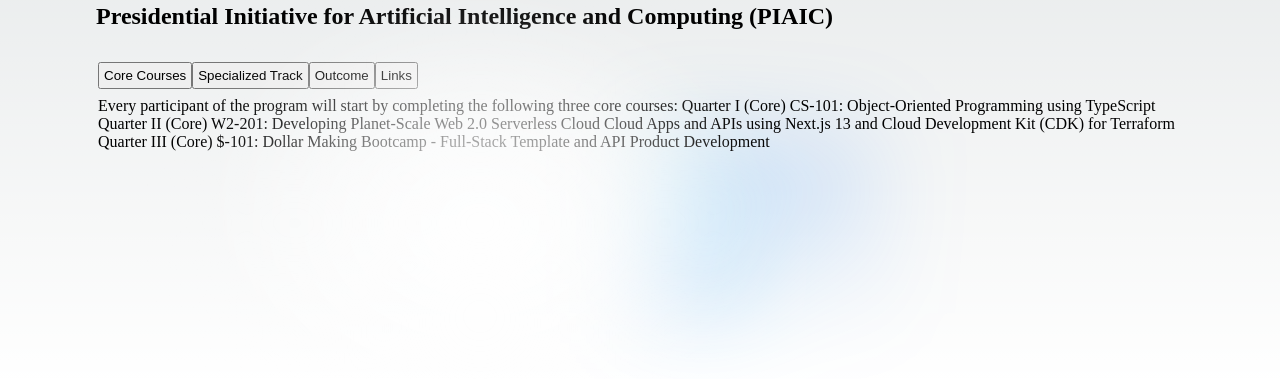
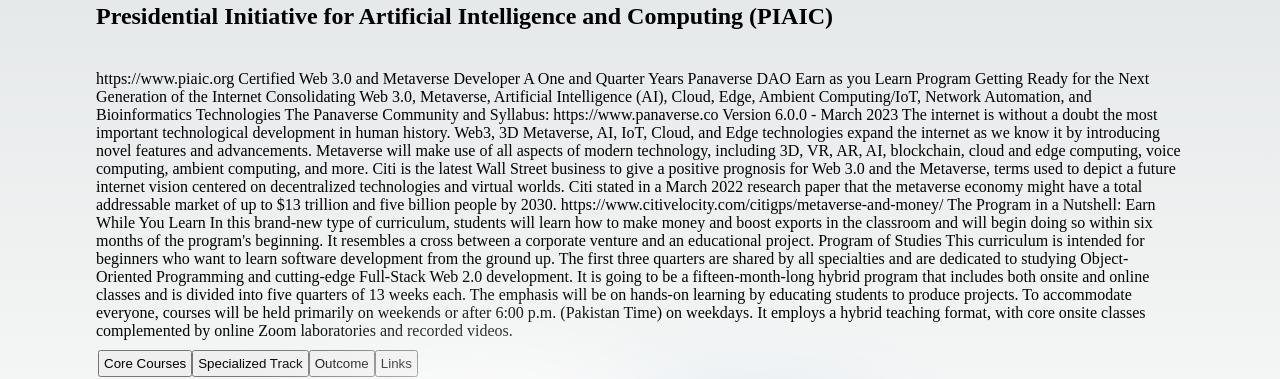
Before and after one commit to fazzyA/PIAIC-syllabus, a Next.js app: page / in a window 1280 px wide. Shown: the part 427-806 px from the top of the page. Built offline with nearby package versions, Linux system fonts and the light colour scheme.

Commit message:
all content added

```diff
--- a/components/header.js
+++ b/components/header.js
@@ -11,6 +11,7 @@
         <Heading my={30}>Presidential Initiative for Artificial Intelligence and Computing (PIAIC)
       </Heading>
       <Divider className="" />
+
       </>
     );
   }
--- /dev/null
+++ b/components/hero.js
@@ -0,0 +1,30 @@
+import { Text} from '@chakra-ui/react'
+import logo from '../assets/images/Logo.png'
+
+  export default function Hero() {
+
+    return (
+        <>
+
+      <Text my={10}>https://www.piaic.org
+Certified Web 3.0 and Metaverse Developer
+A One and Quarter Years Panaverse DAO Earn as you Learn Program
+Getting Ready for the Next Generation of the Internet
+Consolidating Web 3.0, Metaverse, Artificial Intelligence (AI), Cloud, Edge, Ambient Computing/IoT, Network Automation, and Bioinformatics Technologies
+The Panaverse Community and Syllabus: https://www.panaverse.co
+Version 6.0.0 - March 2023
+The internet is without a doubt the most important technological development in human history. Web3, 3D Metaverse, AI, IoT, Cloud, and Edge technologies expand the internet as we know it by introducing novel features and advancements. Metaverse will make use of all aspects of modern technology, including 3D, VR, AR, AI, blockchain, cloud and edge computing, voice computing, ambient computing, and more.
+
+Citi is the latest Wall Street business to give a positive prognosis for Web 3.0 and the Metaverse, terms used to depict a future internet vision centered on decentralized technologies and virtual worlds. Citi stated in a March 2022 research paper that the metaverse economy might have a total addressable market of up to $13 trillion and five billion people by 2030.
+https://www.citivelocity.com/citigps/metaverse-and-money/
+
+The Program in a Nutshell: Earn While You Learn
+In this brand-new type of curriculum, students will learn how to make money and boost exports in the classroom and will begin doing so within six months of the program's beginning. It resembles a cross between a corporate venture and an educational project.
+
+Program of Studies
+This curriculum is intended for beginners who want to learn software development from the ground up. The first three quarters are shared by all specialties and are dedicated to studying Object-Oriented Programming and cutting-edge Full-Stack Web 2.0 development. It is going to be a fifteen-month-long hybrid program that includes both onsite and online classes and is divided into five quarters of 13 weeks each. The emphasis will be on hands-on learning by educating students to produce projects. To accommodate everyone, courses will be held primarily on weekends or after 6:00 p.m. (Pakistan Time) on weekdays. It employs a hybrid teaching format, with core onsite classes complemented by online Zoom laboratories and recorded videos.
+
+</Text>
+      </>
+    );
+  }
--- a/pages/app.tsx
+++ b/pages/app.tsx
@@ -2,7 +2,7 @@
 import styles from '@/styles/Home.module.css'
 import Navigation from '../components/navigation'
 import Header from '../components/header'
-
+import Hero from '../components/hero'
 
 export default function Home() {
   return (
@@ -11,6 +11,7 @@
       <main className={styles.main}>
         <div >
           <Header />
+          <Hero />
           <Navigation />
         </div>
         <div className={styles.center}>
--- a/pages/index.tsx
+++ b/pages/index.tsx
@@ -3,7 +3,7 @@
 import styles from '@/styles/Home.module.css'
 import Navigation from '../components/navigation'
 import Header from '../components/header'
-// import { Box, Center, Image, Flex, Badge, Text, Head } from "@chakra-ui/react";
+import Hero from '../components/hero'
 
 const inter = Inter({ subsets: ['latin'] })
 
@@ -19,6 +19,7 @@
       <main className={styles.main}>
         <div >
           <Header />
+          <Hero />
           <Navigation />
         </div>
         <div className={styles.center}>
```
